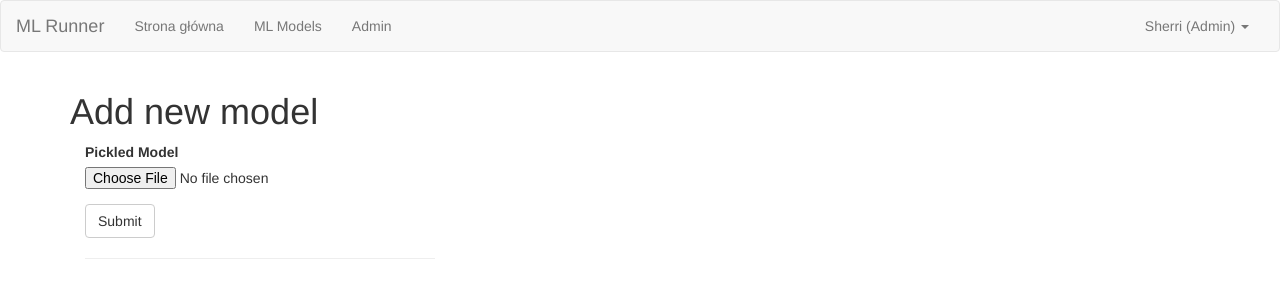
After one commit to shnela/ml_runner, a Flask app: page /models/create/ in a window 1280 px wide. The commit adds this page. Shown: the top 300 px of the page. Run offline with Flask 2, Linux system fonts and the light colour scheme; a user stored in the database is signed in; some libraries are stand-ins or nearby versions.

Commit message:
File upload (pickled_model)

```diff
--- /dev/null
+++ b/app/ml_models/forms.py
@@ -0,0 +1,8 @@
+from flask_wtf import FlaskForm
+from wtforms import FileField, SubmitField
+from wtforms.validators import DataRequired
+
+
+class CreateMLModelForm(FlaskForm):
+    pickled_model = FileField(validators=[DataRequired()])
+    submit = SubmitField('Submit')
--- a/app/ml_models/views.py
+++ b/app/ml_models/views.py
@@ -1,7 +1,11 @@
-from flask import render_template
+import os
+
+from flask import render_template, url_for, current_app
 from flask_login import login_required
+from werkzeug.utils import secure_filename, redirect
 
 from . import bp
+from .forms import CreateMLModelForm
 from .models import MLModel
 
 
@@ -10,3 +14,18 @@ from .models import MLModel
 def models_list():
     models = MLModel.query.all()
     return render_template('ml_models/models_list.html', models=models)
+
+
+@bp.route('/models/create/', methods=['GET', 'POST'])
+@login_required
+def model_create():
+    form = CreateMLModelForm()
+    if form.validate_on_submit():
+        f = form.pickled_model.data
+        filename = secure_filename(f.filename)
+        f.save(os.path.join(
+            current_app.instance_path, 'pickled_ml_models', filename
+        ))
+        return redirect(url_for('.models_list'))
+
+    return render_template('ml_models/model_create.html', form=form)
--- /dev/null
+++ b/app/templates/ml_models/model_create.html
@@ -0,0 +1,11 @@
+{% extends "base.html" %}
+
+{% block container %}
+    <h1>Add new model</h1>
+    <div class="col-md-4">
+      <form method="POST" enctype="multipart/form-data">
+        {{ wtf.quick_form(form) }}
+      </form>
+      <hr/>
+    </div>
+{% endblock container %}
--- a/app/templates/ml_models/models_list.html
+++ b/app/templates/ml_models/models_list.html
@@ -7,5 +7,8 @@
     <li>{{ model.model_name }}</li>
     {% endfor %}
   </ul>
-    </div>
+  <a class="btn btn-lg btn-success" href="{{ url_for('ml_models.model_create') }}">
+    <span class="glyphicon glyphicon-plus"></span>
+    Add new model
+  </a>
 {% endblock container %}
```
Also changed, not shown: 2 other files. Lines whose indentation alone changed are shown as unchanged.
